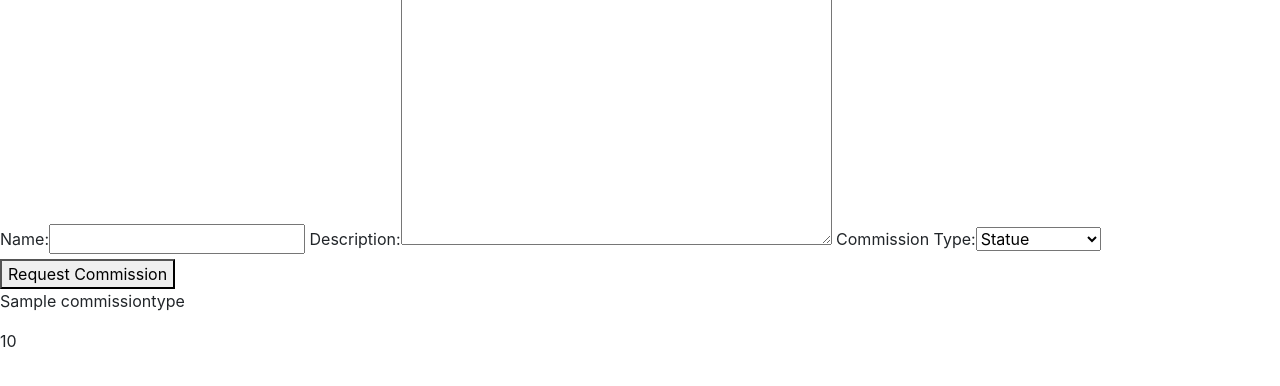
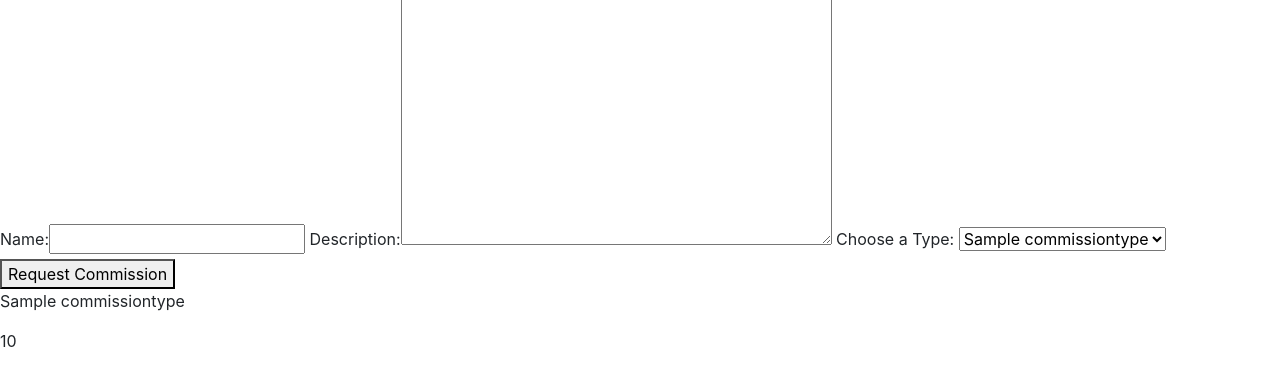
Before and after one commit to seakonn/milestone-four, a Django app: page /commissions/request/ in a window 1280 px wide. Shown: the part 194-580 px from the top of the page. Run offline with Django 3.2, Linux system fonts and the light colour scheme; a user stored in the database is signed in; tables that the repository leaves empty hold one stand-in row (values such as "Sample post"); some libraries are stand-ins or nearby versions.

Commit message:
Dropdown box now working

```diff
--- a/commissions/forms.py
+++ b/commissions/forms.py
@@ -12,5 +12,3 @@ class CommissionForm(forms.ModelForm):
     class Meta:
         model = Commission
         fields = ('name', 'description')
-
-    type = forms.CharField(label='Commission Type', widget=forms.Select(choices=TYPES))
--- a/commissions/templates/request.html
+++ b/commissions/templates/request.html
@@ -11,6 +11,17 @@
     <form method="POST" enctype="multipart/form-data">
         {% csrf_token %}
         {{ form }}
+
+        <label for="ctype">Choose a Type:</label>
+
+        <select name="ctypes" id="ctype">
+
+            {% for type in comm_types %}
+                <option value="{{type.type_name}}">{{type.type_name}}</option>
+            {% endfor %}
+
+        </select>
+
         <button type="submit">Request Commission</button>
     </form>
 
```
